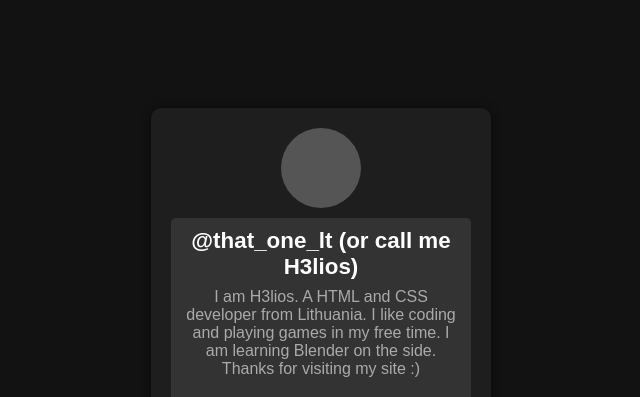
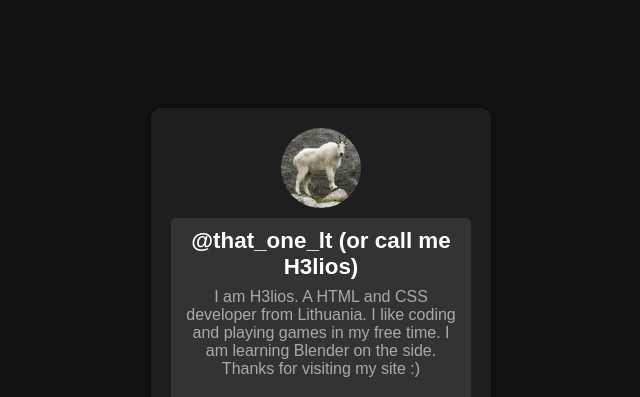
Before and after one commit to NinjaXility/h3lio.run.place, a plain HTML site: page index.html in a window 1280 px wide. Shown: the top 397 px of the page, without its empty margins (319-959 px from the left). Drawn offline with Linux system fonts and the light colour scheme.

Commit message:
Update styles.css

```diff
--- a/styles.css
+++ b/styles.css
@@ -26,7 +26,11 @@ body {
     background-color: #555;
     border-radius: 50%;
     margin: 0 auto;
+background-image: url('images/pfpp.jpg'); /* This is your PFP image */
+    background-size: cover;
+    background-position: center;
 }
+
 
 /* Name and bio styling */
 .name-bio {
```
